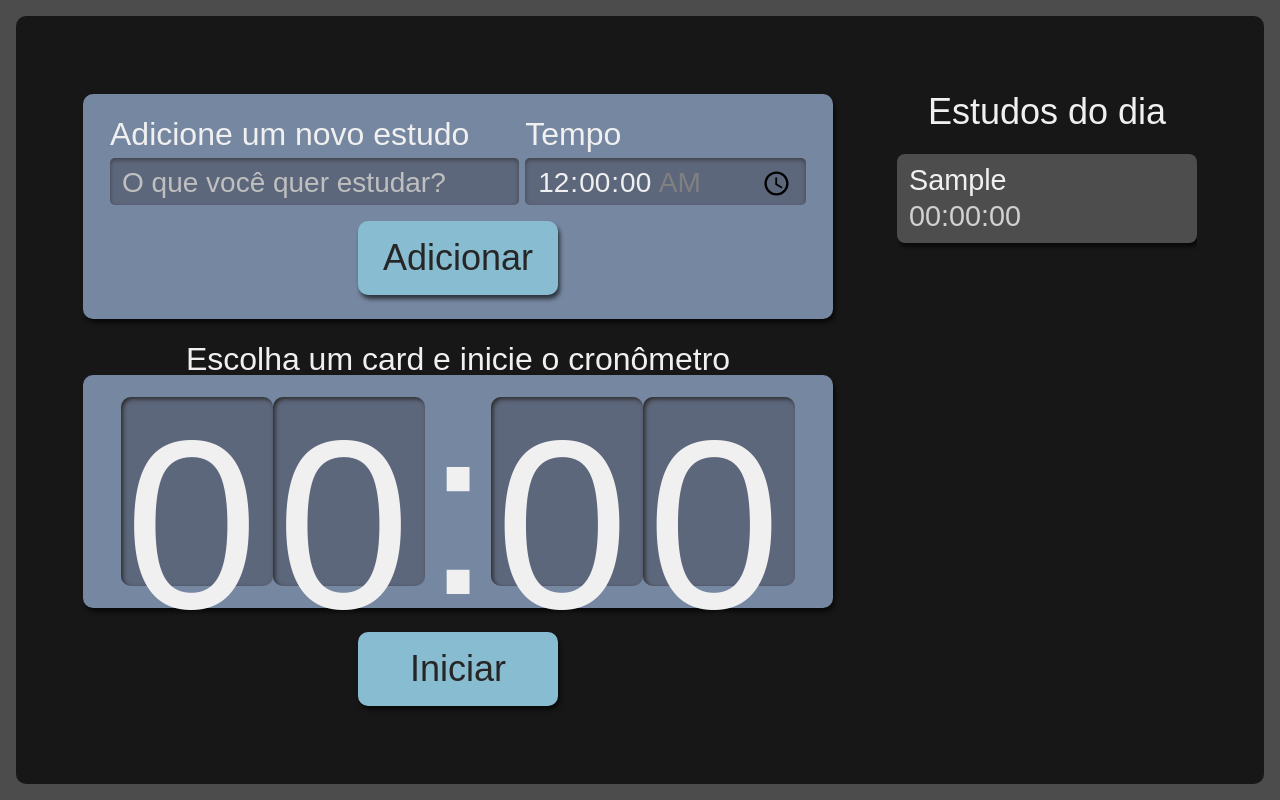
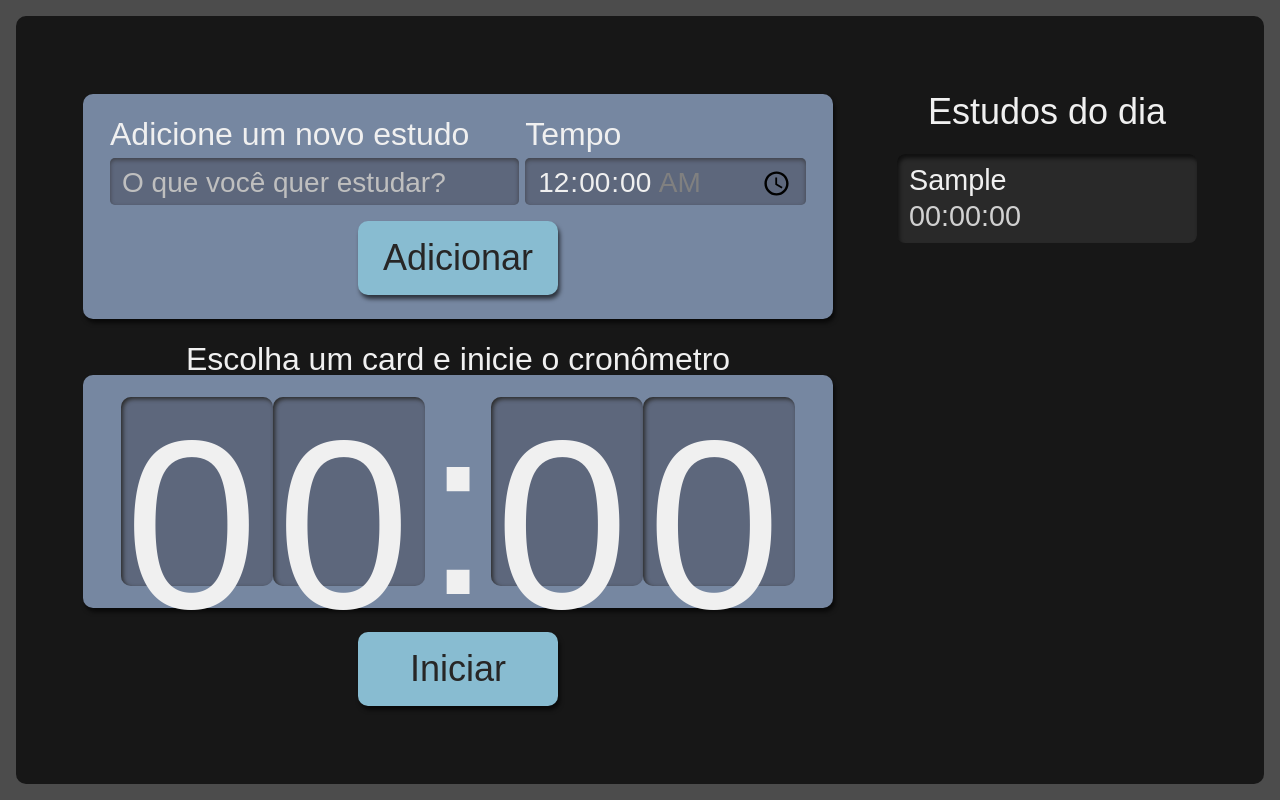
Before and after one commit to luciobeckler/Alura-Studies, a React (Create React App) app: page / in a window 1280 px wide. Both pictures are taken after typing "Sample" into the empty fields and a click on the button "Adicionar". Built offline with nearby package versions, Linux system fonts and the light colour scheme.

Commit message:
Adicionando comportamento de selecionado

```diff
--- a/src/components/List/Item/index.tsx
+++ b/src/components/List/Item/index.tsx
@@ -1,6 +1,10 @@
 import React from "react";
 import styles from "./Item.module.scss";
 import { ITarefa } from "../../../types/tarefa";
+
+interface ItemProps extends ITarefa {
+  handleTarefa: (tarefaSelecionada: ITarefa) => void;
+}
 
 export default function Item({
   tarefa,
@@ -8,10 +12,24 @@ export default function Item({
   selecionado,
   completado,
   id,
-}: ITarefa) {
+  handleTarefa,
+}: ItemProps) {
   console.table({ tarefa, tempo, selecionado, completado, id });
   return (
-    <li className={styles.item}>
+    <li
+      className={
+        styles.item + (selecionado ? "" : " " + styles.itemSelecionado)
+      }
+      onClick={() =>
+        handleTarefa({
+          tarefa,
+          tempo,
+          selecionado,
+          completado,
+          id,
+        })
+      }
+    >
       <h3>{tarefa}</h3>
       <span>{tempo}</span>
     </li>
--- a/src/components/List/index.tsx
+++ b/src/components/List/index.tsx
@@ -5,9 +5,10 @@ import { ITarefa } from "../../types/tarefa";
 
 interface ListProps {
   tarefas: ITarefa[];
+  handleTarefa: (tarefaSelecionada: ITarefa) => void;
 }
 
-export default function List({ tarefas }: ListProps) {
+export default function List({ tarefas, handleTarefa }: ListProps) {
   return (
     <aside className={styles.listaTarefas}>
       <h2>Estudos do dia</h2>
@@ -21,6 +22,7 @@ export default function List({ tarefas }: ListProps) {
               tempo={item.tempo}
               selecionado={item.selecionado}
               completado={item.completado}
+              handleTarefa={handleTarefa}
             />
           );
         })}
--- a/src/pages/App.tsx
+++ b/src/pages/App.tsx
@@ -8,12 +8,23 @@ import { ITarefa } from "../types/tarefa";
 function App() {
   // Criando a array 'tarefas' com a interface 'Tarefa'
   const [tarefas, setTarefas] = useState<ITarefa[] | []>([]);
+  const [selecionado, setSelecionado] = useState<ITarefa>();
+
+  function handleTarefa(tarefaSelecionada: ITarefa) {
+    setSelecionado(tarefaSelecionada);
+    setTarefas((tarefasAnteriores) =>
+      tarefasAnteriores.map((tarefa) => ({
+        ...tarefa,
+        selecionado: tarefa.id === tarefaSelecionada.id ? true : false,
+      }))
+    );
+  }
 
   return (
     <div className={style.AppStyle}>
       <Form setTarefas={setTarefas} />
       <StopWatch />
-      <List tarefas={tarefas} />
+      <List handleTarefa={handleTarefa} tarefas={tarefas} />
     </div>
   );
 }
```
